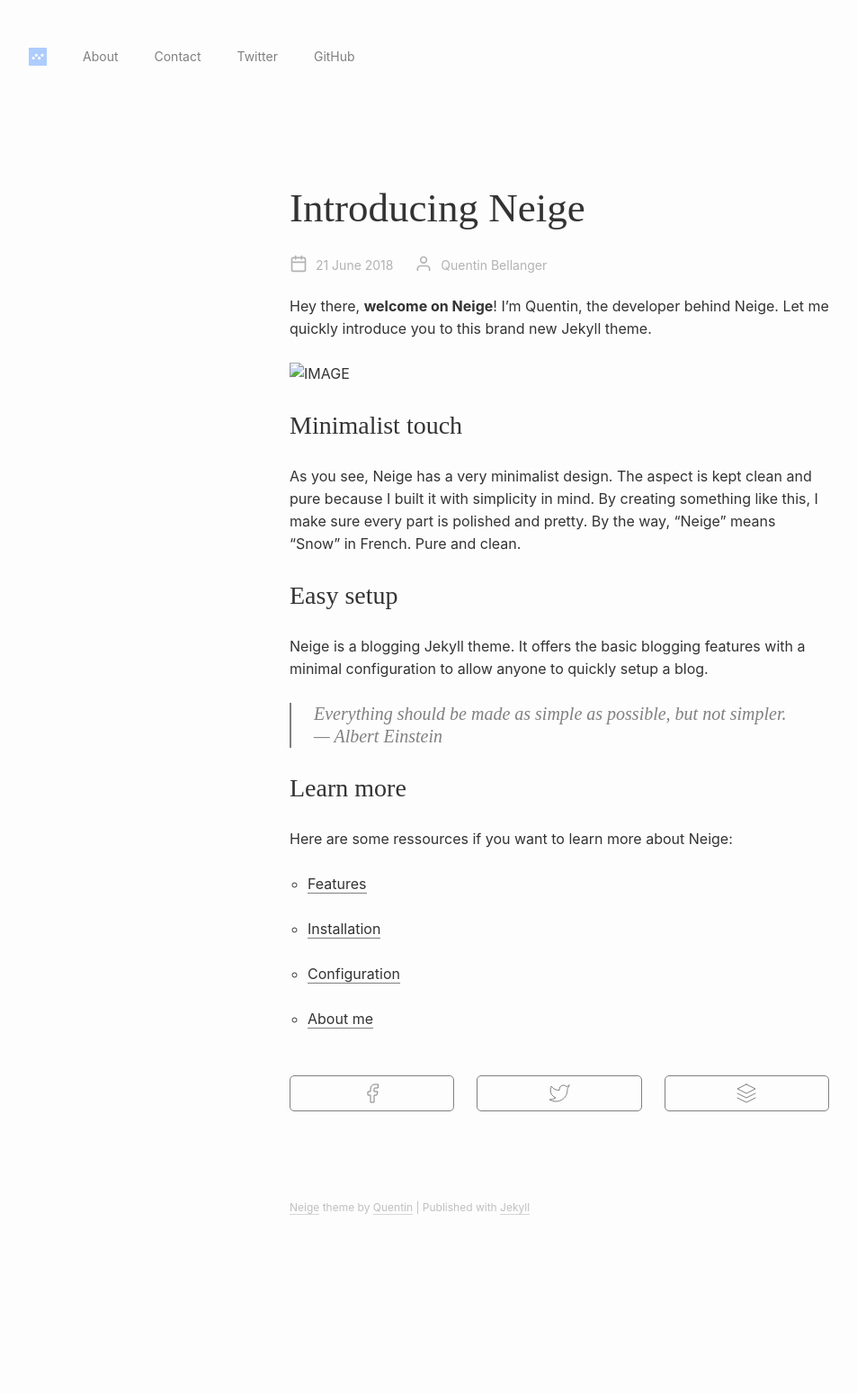
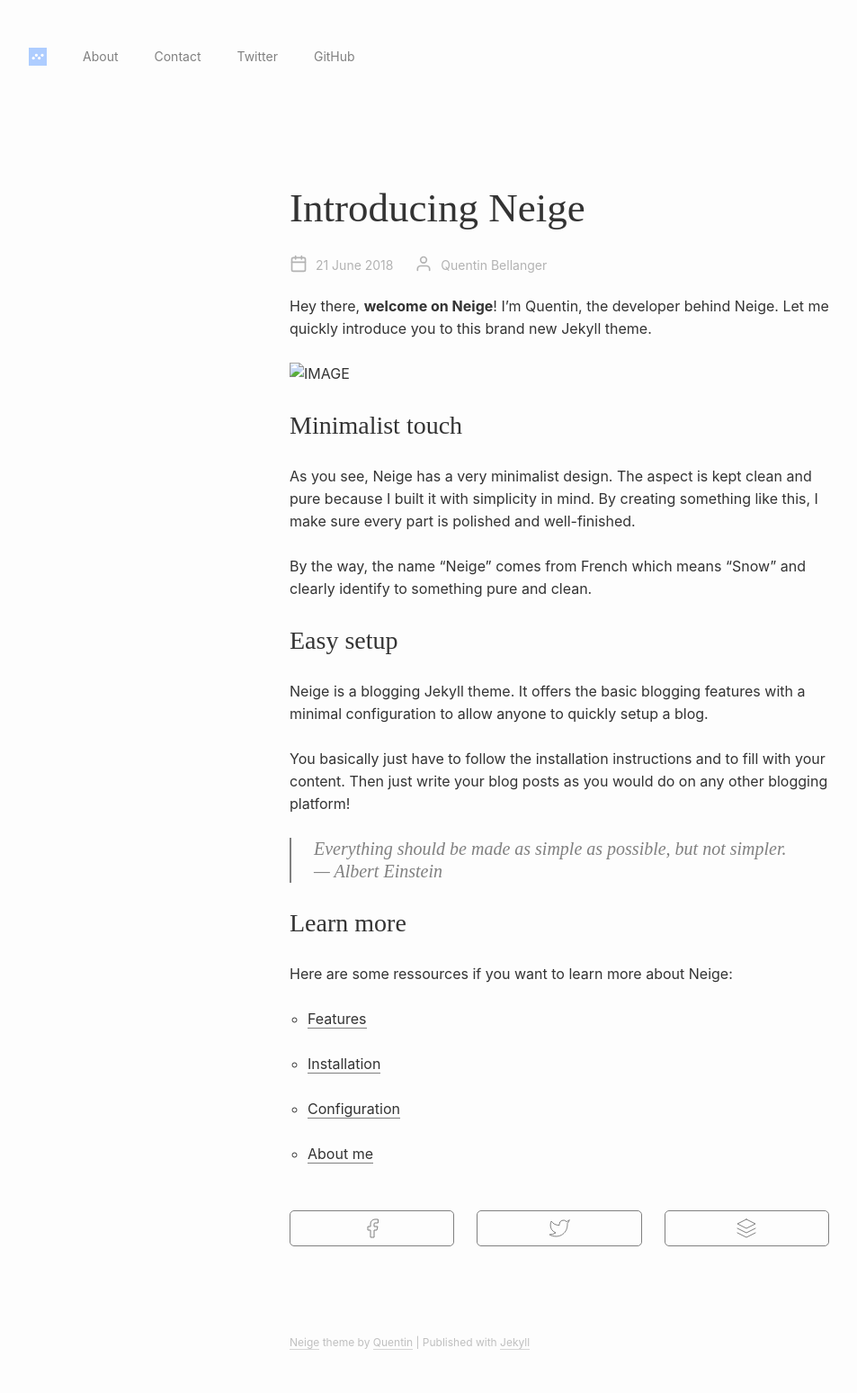
Before and after one commit to bellangerq/neige-theme, a Jekyll site: the page built from _posts/2018-06-21-introducing-neige.markdown, in a window 1280 px wide. Shown: the whole page at 90% size, without its empty margins (18-971 px from the left). Built offline with Jekyll 4.4.1, drawn with Linux system fonts in a browser that asks for light colours; before the commit the page ends 1398 px from its top, so only the background shows below that.

Commit message:
Updated Introducing Neige

```diff
--- a/_posts/2018-06-21-introducing-neige.markdown
+++ b/_posts/2018-06-21-introducing-neige.markdown
@@ -12,11 +12,15 @@ Hey there, **welcome on Neige**! I'm Quentin, the developer behind Neige. Let me
 
 ## Minimalist touch
 
-As you see, Neige has a very minimalist design. The aspect is kept clean and pure because I built it with simplicity in mind. By creating something like this, I make sure every part is polished and pretty. By the way, "Neige" means "Snow" in French. Pure and clean.
+As you see, Neige has a very minimalist design. The aspect is kept clean and pure because I built it with simplicity in mind. By creating something like this, I make sure every part is polished and well-finished.
+
+By the way, the name "Neige" comes from French which means "Snow" and clearly identify to something pure and clean.
 
 ## Easy setup
 
 Neige is a blogging Jekyll theme. It offers the basic blogging features with a minimal configuration to allow anyone to quickly setup a blog.
+
+You basically just have to follow the installation instructions and to fill with your content. Then just write your blog posts as you would do on any other blogging platform!
 
 > Everything should be made as simple as possible, but not simpler. — Albert Einstein
 
```
